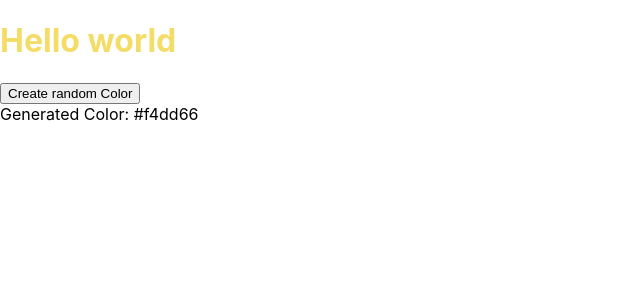
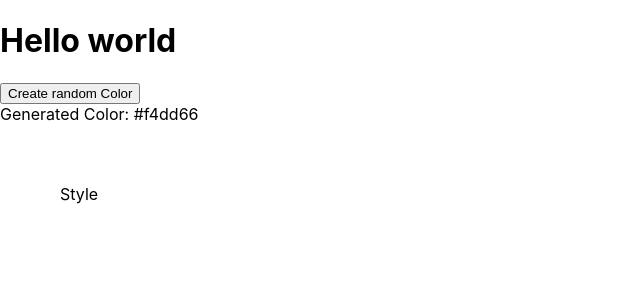
Before and after one commit to LoooserWith3o/random-color-gen, a React (Create React App) app: page / in a window 1280 px wide. Shown: the top 300 px of the page, without its empty margins (0-640 px from the left). Built offline with nearby package versions, Linux system fonts and the light colour scheme.

Commit message:
Added newest version

```diff
--- a/package.json
+++ b/package.json
@@ -3,7 +3,6 @@
   "version": "0.1.0",
   "private": true,
   "dependencies": {
-    "@emotion/css": "^11.9.0",
     "@testing-library/jest-dom": "^5.14.1",
     "@testing-library/react": "^13.0.0",
     "@testing-library/user-event": "^13.2.1",
--- a/src/App.js
+++ b/src/App.js
@@ -1,5 +1,4 @@
 import './App.css';
-import { css, cx } from '@emotion/css';
 import randomColor from 'randomcolor';
 import { useState } from 'react';
 
@@ -7,14 +6,21 @@
   const [color, setColor] = useState(randomColor());
   return (
     <div>
-      <h1 style={{ color: `${color}` }}>Hello world</h1>
+      <h1 style={{ color: { color } }}>Hello world</h1>
       <button onClick={() => setColor(randomColor())}>
         {' '}
         Create random Color
       </button>
       <div>Generated Color: {color} </div>
+      <div
+        style={{
+          display: 'flex',
+          padding: '60px',
+        }}
+      >
+        Style
+      </div>
     </div>
   );
 }
-
 export default App;
--- a/src/reportWebVitals.js
+++ b/src/reportWebVitals.js
@@ -1,11 +1,15 @@
-const reportWebVitals = onPerfEntry => {
+const reportWebVitals = (onPerfEntry) => {
   if (onPerfEntry && onPerfEntry instanceof Function) {
-    import('web-vitals').then(({ getCLS, getFID, getFCP, getLCP, getTTFB }) => {
+    import('web-vitals')
+      .then(({ getCLS, getFID, getFCP, getLCP, getTTFB }) => {
         getCLS(onPerfEntry);
         getFID(onPerfEntry);
         getFCP(onPerfEntry);
         getLCP(onPerfEntry);
         getTTFB(onPerfEntry);
+      })
+      .catch((err) => {
+        console.error(err);
       });
   }
 };
```
Also changed, not shown: 1 other file (tests, documents, lock files or other folders). Lines whose indentation alone changed are shown as unchanged.
